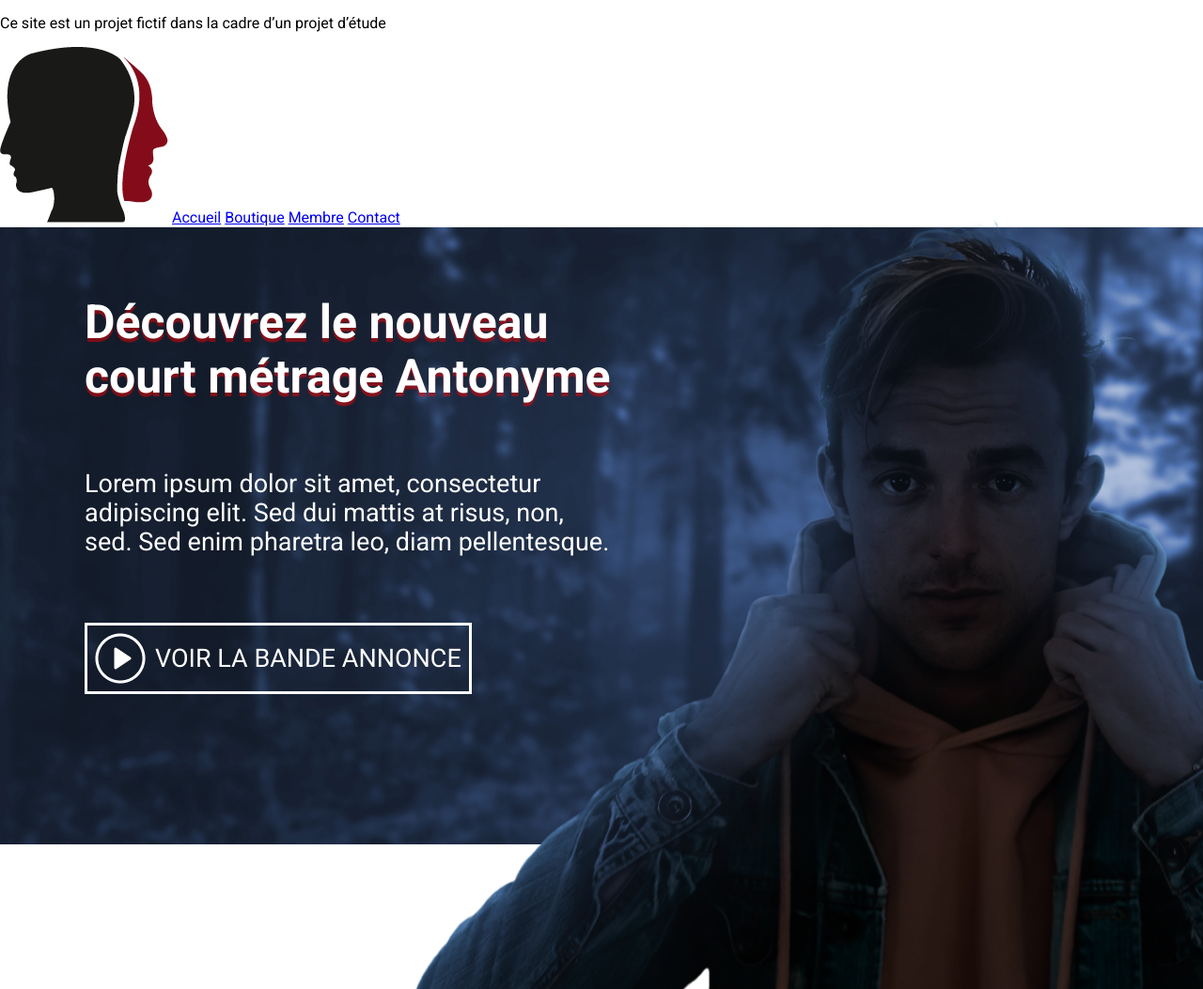
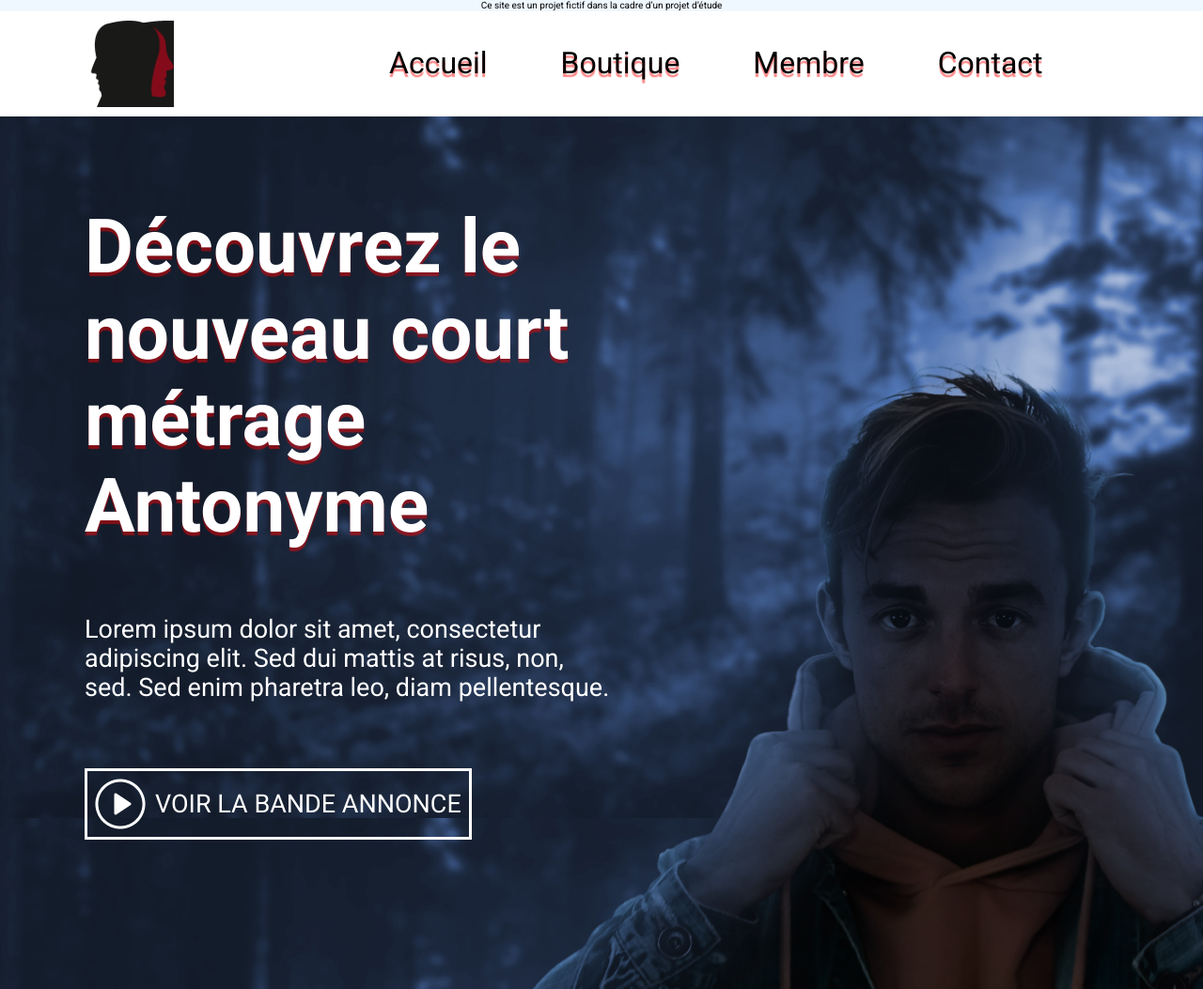
Before and after one commit to Balfoo/Antonyme, a PHP site: page /antonyme/index.php in a window 1280 px wide. Shown: the top 1053 px of the page at 94% size. Run offline with PHP 8.4, Linux system fonts and the light colour scheme; grey boxes are pictures that could not be loaded.

Commit message:
Haut/Bas de page

```diff
--- a/asset/style.css
+++ b/asset/style.css
@@ -1,5 +1,6 @@
 body {
   font-family: 'Roboto', sans-serif;
+  font-size: 62.5% ; /*met la taille de police à 10, et ne change pas lors de zoom dans la page. 1rem = 10px*/
 }
 
 .container {
@@ -7,9 +8,16 @@
   margin: 0px auto;
 }
 
+.posisition-fixe{
+  position: sticky;
+	opacity: 0.9;
+	z-index: 1;
+	top: 0;
+}
+
 h1 {
   font-weight: bold;
-  font-size: 50px !important;
+  font-size: 5rem !important;
   text-shadow: 0px 4px 1px rgba(255, 0, 0, 0.47);
 }
 
@@ -19,7 +27,117 @@
   align-items: baseline;
 }
 
+/*header*/
 
+.bandeau_davertissement {
+  background: aliceblue;
+}
+
+.bandeau_davertissement > p {
+  margin: 0;
+  text-align: center;
+}
+
+
+header nav {
+  display: flex;
+    align-items: center;
+    background-color: #ffffff;
+    top: 0;
+    font-size: 2rem;
+    font-style: normal;
+    font-weight: normal;
+    line-height: 3.2rem;
+
+    text-shadow: 0px 4px 1px rgb(255 0 0 / 47%);
+    justify-content: space-around;
+    margin-right: 3vw;
+    padding: 10px 0;
+}
+
+header nav a {
+  text-decoration:none;
+  padding: 7px 35px;
+  color: #000000;
+  transition: 0.2s;
+}
+
+header nav a:hover {
+  background: #840C1A;
+  transition: 0.2s;
+  cursor: pointer;
+}
+
+header img {
+  width: 88px;
+  height: 92px;
+  left: 75px;
+  top: 8px;
+
+  background: url(asset/img/Logo.png);
+}
+
+@media (max-width:800px) {
+  header nav, .lien_nav {
+    display: flex;
+    flex-direction: column;
+    text-align: center;
+  }
+}
+
+
+/*Footer*/
+
+footer{
+  background-color: #840C1A;
+  color: #ffffff;
+  font-size: 24px;
+  font-weight: bold;
+  min-height: 100px;
+  position: relative;
+}
+
+footer nav a {
+  text-decoration:none;
+  color: #ffffff;
+  transition: 0.2s;
+}
+footer nav a:hover {
+  color: black;
+  transition: 0.2s;
+}
+
+.footer_nav {
+  display: flex;
+  align-items: center;
+  justify-content: space-evenly;
+  position: absolute;
+  left: 0;
+  right: 0;
+  bottom: 0;
+  top: 0;
+}
+
+.réseaux_bas {
+  display: flex;
+  flex-direction: row;
+  align-items: center;
+}
+.réseaux_bas a {
+  margin-right: 10px;
+}
+
+@media (max-width:800px) {
+  .footer_nav {
+    display: flex;
+    flex-direction: column;
+    text-align: center;
+  }
+
+  footer {
+  min-height: 200px;
+  }
+}
 
 
 
--- a/partials/_footer.php
+++ b/partials/_footer.php
@@ -1,16 +1,15 @@
 <footer>
 
+
+<nav class="footer_nav">
 <div class="réseaux_bas">
-  <p>Suivez nous
     <a href="https://www.facebook.com/AntonymeCourtMetrage" target="_blank"><img src="asset/img/réseaux/facebook.svg" alt="Facebook"/></a>
     <a href="https://www.instagram.com/antonymecourtmetrage/?hl=fr" target="_blank"><img src="asset/img/réseaux/insta.svg" alt="Instagram"/></a>
-  </p>
+    <a href="#">#ANTONYMELEFILM</a>
 </div>
-<nav class="float-end">
-      <a href="ressources.php">Télecharger nos ressources</a>
-      <a href="mention_legale.php">Mention légale </a>
-     <p> <a href="#">S'inscrire à la newsletter</a></p>
-      <div class="container"><small>Copyright &copy 2021; Tous droits réservés à Florent Hodé</small></div>
+   <a href="#">S'inscrire à la newsletter</a>
+    <a href="mention_legale.php">Mention légale </a>
+    <a href="ressources.php">Télecharger nos ressources</a>
 </nav>
 
 </footer>
--- a/partials/_header.php
+++ b/partials/_header.php
@@ -6,23 +6,23 @@
     <title>Antonyme</title>
     <link href="https://fonts.googleapis.com/css2?family=Roboto:ital,wght@0,100;0,300;0,400;0,500;0,700;0,900;1,100;1,300;1,400;1,500;1,700;1,900&display=swap" rel="stylesheet">
 
+    <link rel="stylesheet" href="asset/accueil.css">
     <link rel="stylesheet" href="asset/style.css">
-    <link rel="stylesheet" href="asset/normalize.css">
-    <link rel="stylesheet" href="asset/accueil.css">
+    <link rel="stylesheet" href="asset/normalize.css"> <!--Doit toujours être en dernier ! -->
 </head>
-<div>
-<div class="posisition-fixe">
+
+<header>
 <div class="bandeau_davertissement">
   <p>Ce site est un projet fictif dans la cadre d’un projet d’étude</p>
 </div>
-  <header class="header">
-    <nav>
+
+<nav >
   <img src="asset/img/Logo.png" alt="Antonyme">
+  <div class="lien_nav">
             <a href="index.php">Accueil</a>
             <a href="boutique.php">Boutique</a>
             <a href="membre.php">Membre</a>
-            <a href="contact.php">Contact</a>
+            <a href="contact.php">Contact</a></div>
   </nav>
 
 </header>
-</div>
```
Lines whose indentation alone changed are shown as unchanged.
